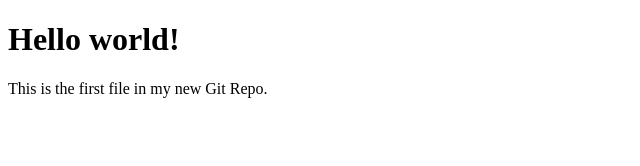
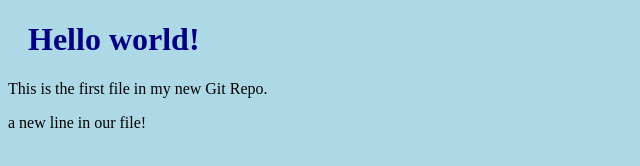
Before and after one commit to mpmpranavraj/myproject-, a plain HTML site: page index.html in a window 1280 px wide. Shown: the whole page, without its empty margins (0-640 px from the left). Drawn offline with Linux system fonts and the light colour scheme.

Commit message:
updated html with new line

```diff
--- a/index.html
+++ b/index.html
@@ -2,11 +2,12 @@
 <html>
 <head>
 <title>Hello World!</title>
+<link rel="stylesheet" href="index.css">
 </head>
 <body>
 
 <h1>Hello world!</h1>
 <p>This is the first file in my new Git Repo.</p>
-
+<p>a new line in our file!</p>
 </body>
 </html>
```
